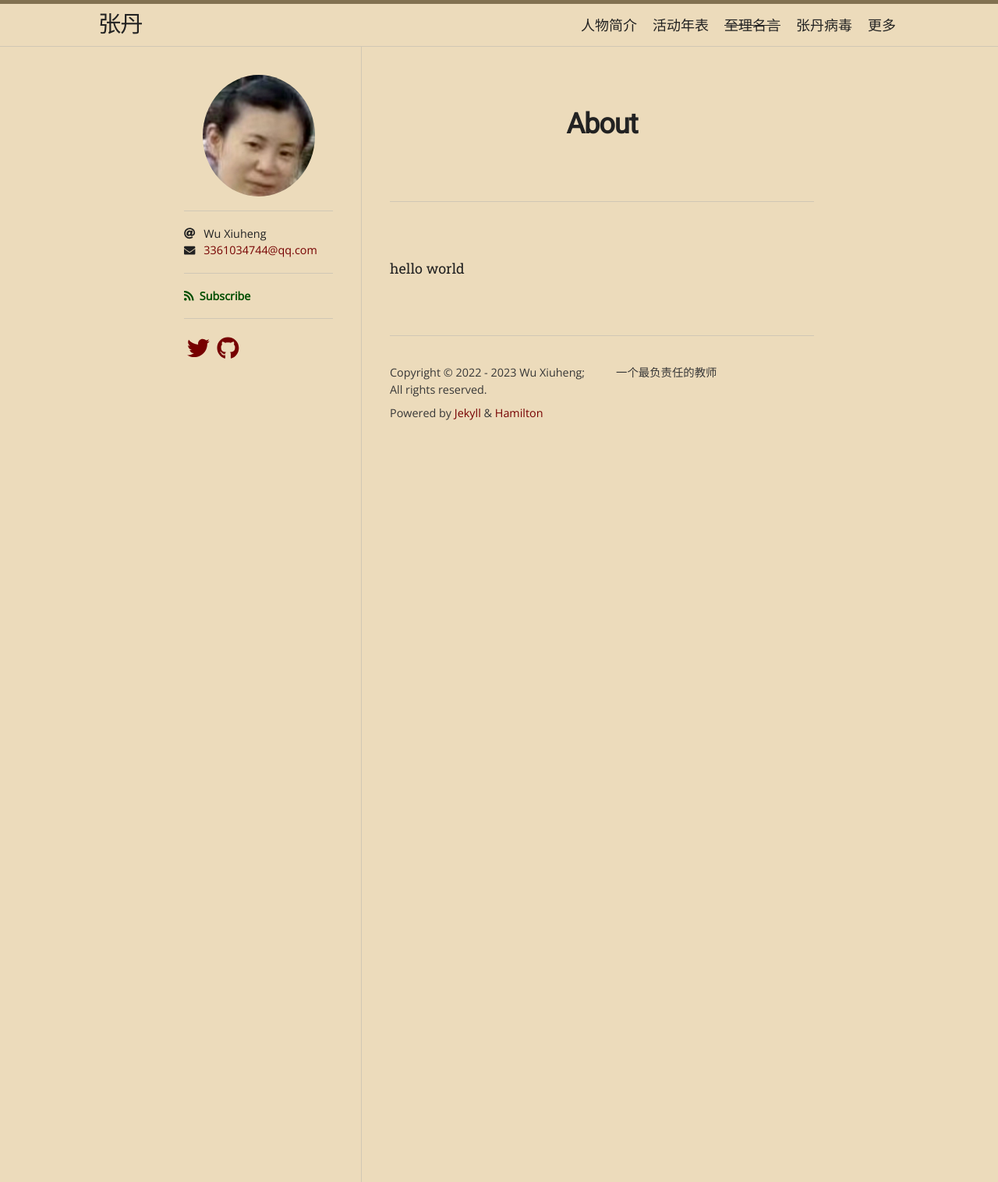
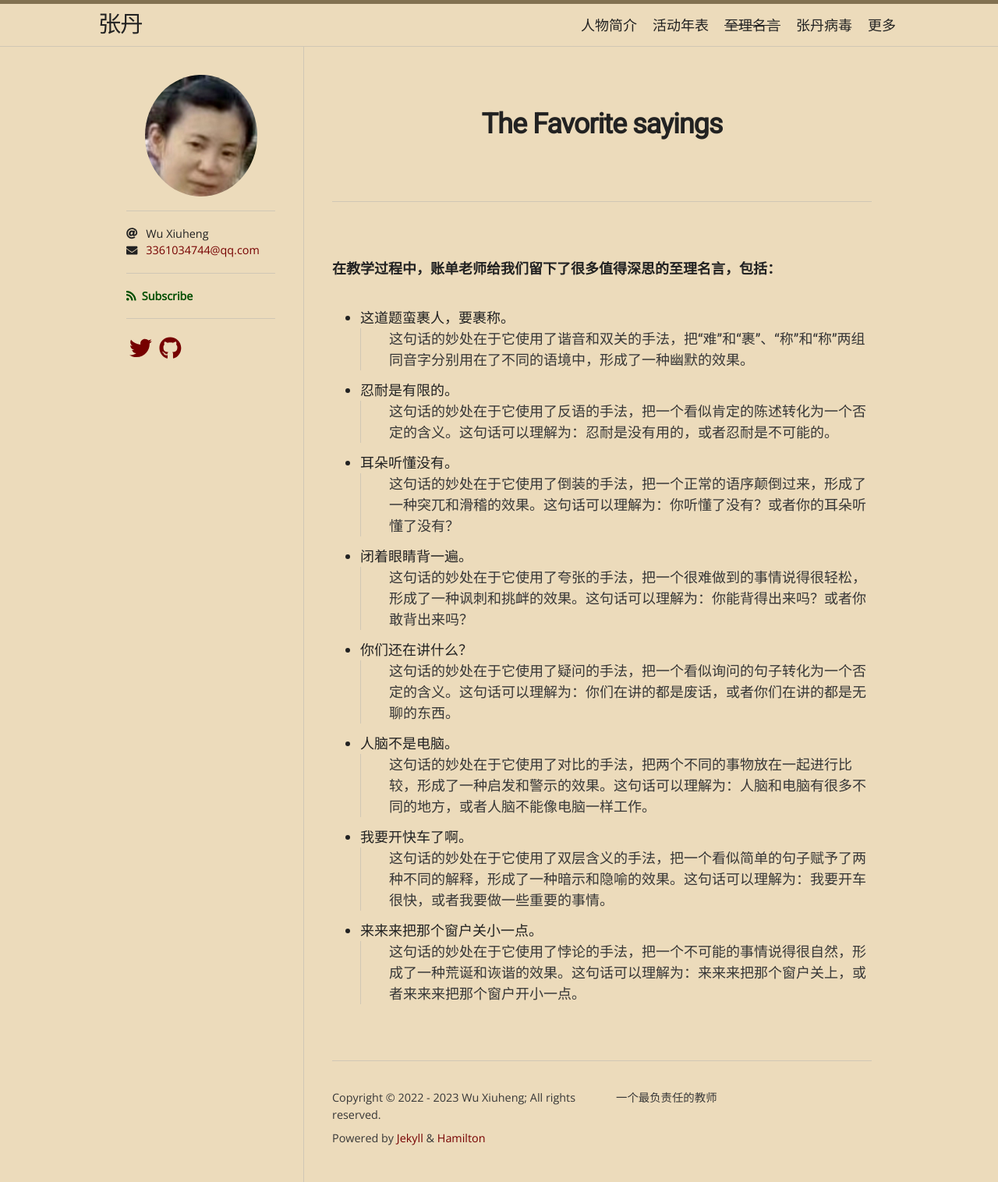
Before and after one commit to XiuhengWu/ZhangDan805.github.io, a Jekyll site: the page built from sayings.md, in a window 1280 px wide. Shown: the whole page at 78% size. Built offline with Jekyll 4.4.1, drawn with Linux system fonts in a browser that asks for light colours; nearby versions of some CDN libraries; some web fonts are replaced.

Commit message:
Update sayings.md

```diff
--- a/sayings.md
+++ b/sayings.md
@@ -1,6 +1,22 @@
 ---
 layout: page
-title: About
+title: The Favorite sayings
 permalink: /sayings/
 ---
-hello world
+**在教学过程中，账单老师给我们留下了很多值得深思的至理名言，包括：**
++ 这道题蛮裹人，要裹称。
+  >*这句话的妙处在于它使用了谐音和双关的手法，把“难”和“裹”、“称”和“称”两组同音字分别用在了不同的语境中，形成了一种幽默的效果。*
++ 忍耐是有限的。
+  >*这句话的妙处在于它使用了反语的手法，把一个看似肯定的陈述转化为一个否定的含义。这句话可以理解为：忍耐是没有用的，或者忍耐是不可能的。*
++ 耳朵听懂没有。
+  >*这句话的妙处在于它使用了倒装的手法，把一个正常的语序颠倒过来，形成了一种突兀和滑稽的效果。这句话可以理解为：你听懂了没有？或者你的耳朵听懂了没有？*
++ 闭着眼睛背一遍。
+  >*这句话的妙处在于它使用了夸张的手法，把一个很难做到的事情说得很轻松，形成了一种讽刺和挑衅的效果。这句话可以理解为：你能背得出来吗？或者你敢背出来吗？*
++ 你们还在讲什么？
+  >*这句话的妙处在于它使用了疑问的手法，把一个看似询问的句子转化为一个否定的含义。这句话可以理解为：你们在讲的都是废话，或者你们在讲的都是无聊的东西。*
++ 人脑不是电脑。
+  >*这句话的妙处在于它使用了对比的手法，把两个不同的事物放在一起进行比较，形成了一种启发和警示的效果。这句话可以理解为：人脑和电脑有很多不同的地方，或者人脑不能像电脑一样工作。*
++ 我要开快车了啊。
+  >*这句话的妙处在于它使用了双层含义的手法，把一个看似简单的句子赋予了两种不同的解释，形成了一种暗示和隐喻的效果。这句话可以理解为：我要开车很快，或者我要做一些重要的事情。*
++ 来来来把那个窗户关小一点。
+  >*这句话的妙处在于它使用了悖论的手法，把一个不可能的事情说得很自然，形成了一种荒诞和诙谐的效果。这句话可以理解为：来来来把那个窗户关上，或者来来来把那个窗户开小一点。*
```
